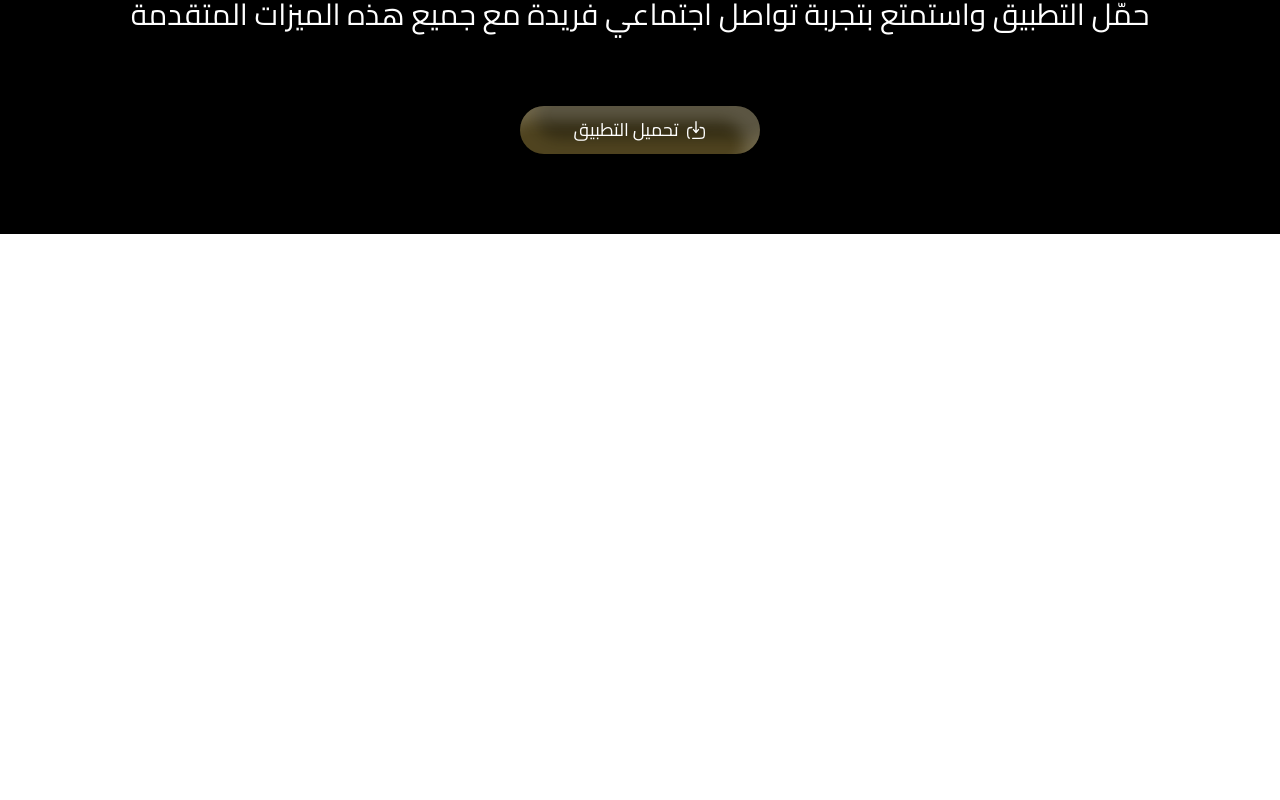
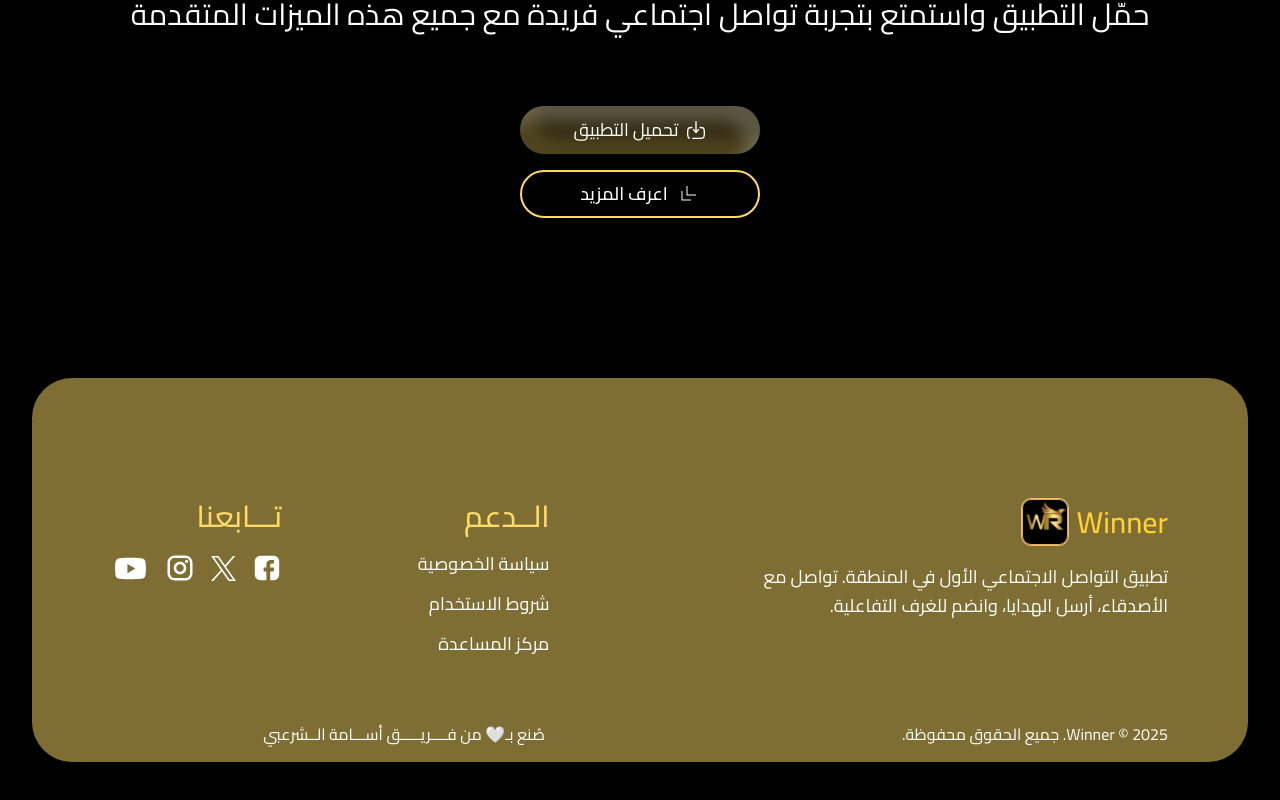
Before and after one commit to odaibishr/winner-app, a React (Vite) app: page /features in a window 1280 px wide. Shown: the part 4854-5654 px from the top of the page. Before the commit the page ends 5088 px from the top, so only its background shows below. Built offline with nearby package versions, Linux system fonts and the light colour scheme.

Commit message:
finish features page

```diff
--- a/src/pages/Features.jsx
+++ b/src/pages/Features.jsx
@@ -3,6 +3,8 @@ import DetailedFeaturesSection from "../components/DetailedFeaturesSection";
 import TechnicalSpecificationsSection from "../components/TechnicalSpecificationsSection";
 import SectionHeader from "../components/SectionHeader.jsx";
 import PrimaryButton from "../components/PrimaryButton.jsx";
+import OutlineButton from "../components/OutlineButton.jsx";
+import Footer from "../components/Footer.jsx";
 
 const Features = () => {
 	return (
@@ -43,7 +45,13 @@ const Features = () => {
                     icon="/download.svg"
                     link="/download"
                 />
+                <OutlineButton
+                    title="اعرف المزيد"
+                icon="/more-down.svg"
+                link="/about"
+                />
             </section>
+            <Footer />
 		</main>
 	);
 };
```
